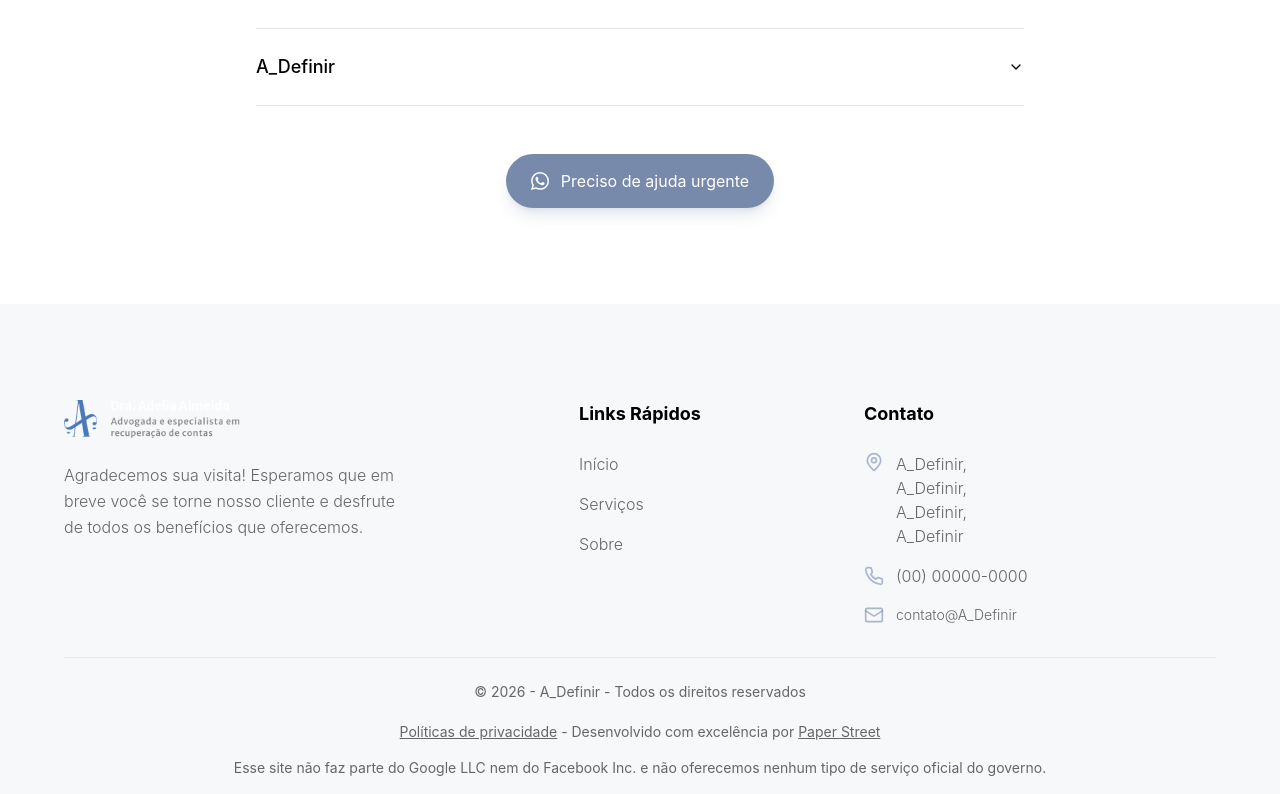
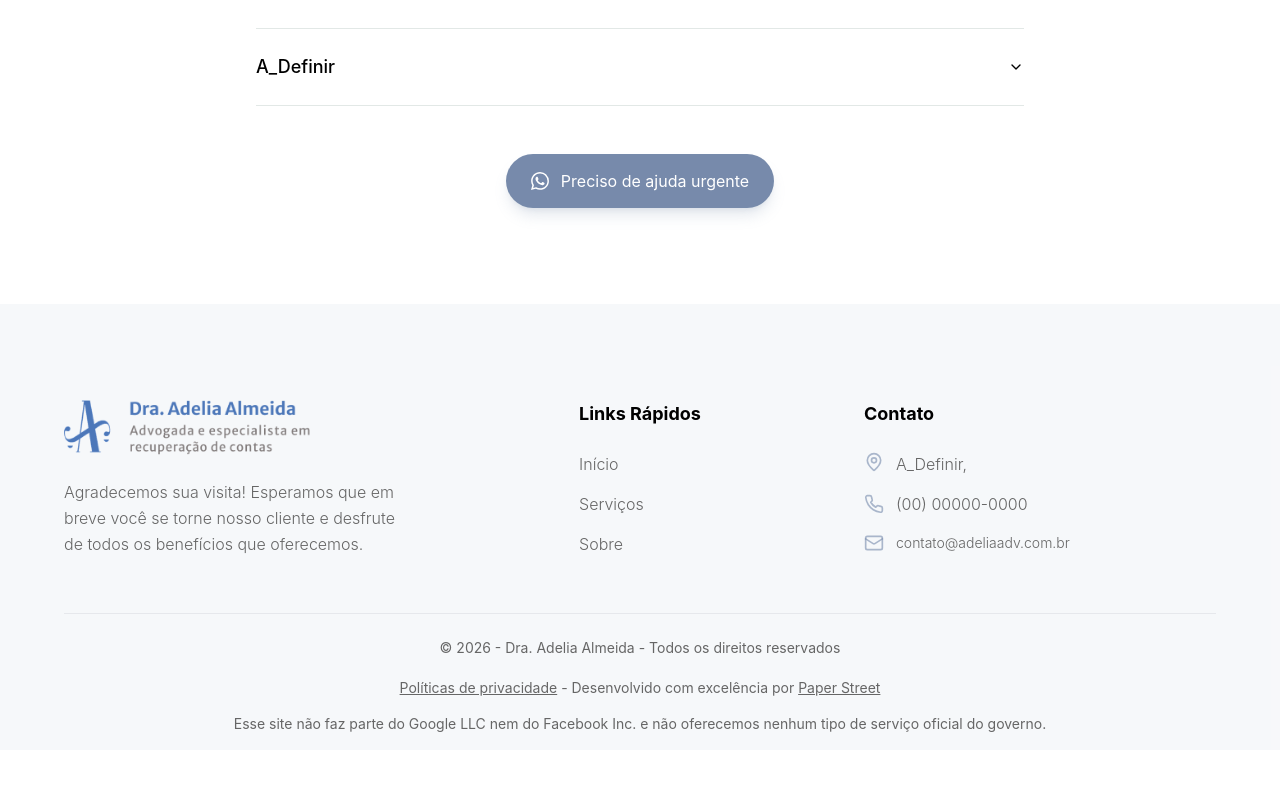
Before and after one commit to Paper-Street-Softwares/Template-Unico, a React (Vite) app: page /#home in a window 1280 px wide. Shown: the part 7001-7795 px from the top of the page. After the commit the page ends 7751 px from the top, so only its background shows below. Built offline with nearby package versions, Linux system fonts and the light colour scheme.

Commit message:
fix: Infos

```diff
--- a/index.html
+++ b/index.html
@@ -6,9 +6,38 @@
 
     <link rel="stylesheet" href="./src/index.css" />
 
-    <title>A_Definir</title>
-    <meta name="description" content="A_Definir" />
-    <meta name="keywords" content="A_Definir" />
+    <title>
+      Advogada Especialista em Recuperação de Contas Digitais | Dra. Adelia
+      Almeida RJ e SP
+    </title>
+    <meta
+      name="description"
+      content="Atuação jurídica na recuperação de contas do Instagram, Facebook e WhatsApp invadidas ou suspensas. Dra. Adelia Almeida atua no RJ e SP com foco em proteção de negócios e perfis digitais."
+    />
+    <meta
+      name="keywords"
+      content="Advogada recuperação de conta Instagram,
+Recuperação de conta Instagram RJ,
+Recuperação de conta Instagram SP,
+Advogada conta suspensa Instagram,
+Recuperar conta Facebook invadida,
+Recuperação de WhatsApp invadido,
+Advogada direito digital RJ,
+Advogada direito digital SP,
+Recuperação de redes sociais advogado,
+Conta invadida Instagram advogado,
+Conta suspensa Facebook advogado,
+Dra. Adelia Almeida advogada,
+Adelia Almeida direito digital,
+Advogada redes sociais RJ,
+Advogada redes sociais SP,
+Recuperação de conta comercial Instagram,
+Conta hackeada Instagram solução jurídica,
+Bloqueio injusto Instagram advogado,
+Proteção jurídica perfil digital,
+Advogada recuperação conta online.
+"
+    />
     <link
       rel="apple-touch-icon"
       sizes="57x57"
@@ -104,18 +133,36 @@
     <meta name="msapplication-TileColor" content="#ffffff" />
     <!-- Meta tags -->
     <!-- Meta tags Open Graph (OG) para WhatsApp e Facebook -->
-    <meta property="og:title" content="A_Definir" />
-    <meta property="og:description" content="A_Definir" />
-    <meta property="og:image" content="https://A_Definir/previewIcon.png" />
-    <meta property="og:url" content="https://A_Definir/" />
+    <meta
+      property="og:title"
+      content="Advogada Especialista em Recuperação de Contas Digitais | Dra. Adelia Almeida RJ e SP"
+    />
+    <meta
+      property="og:description"
+      content="Atuação jurídica na recuperação de contas do Instagram, Facebook e WhatsApp invadidas ou suspensas. Dra. Adelia Almeida atua no RJ e SP com foco em proteção de negócios e perfis digitais."
+    />
+    <meta
+      property="og:image"
+      content="https://www.adeliaadv.com.br/previewIcon.png"
+    />
+    <meta property="og:url" content="https://www.adeliaadv.com.br/" />
     <meta property="og:type" content="website" />
 
     <!-- Meta tags do Twitter (opcional, mas recomendável) -->
     <meta name="twitter:card" content="summary_large_image" />
-    <meta name="twitter:title" content="A_Definir" />
-    <meta name="twitter:description" content="A_Definir" />
-    <meta name="twitter:image" content="https://A_Definir/previewIcon.png" />
-    <meta name="twitter:url" content="https://A_Definir/" />
+    <meta
+      name="twitter:title"
+      content="Advogada Especialista em Recuperação de Contas Digitais | Dra. Adelia Almeida RJ e SP"
+    />
+    <meta
+      name="twitter:description"
+      content="Atuação jurídica na recuperação de contas do Instagram, Facebook e WhatsApp invadidas ou suspensas. Dra. Adelia Almeida atua no RJ e SP com foco em proteção de negócios e perfis digitais."
+    />
+    <meta
+      name="twitter:image"
+      content="https://www.adeliaadv.com.br/previewIcon.png"
+    />
+    <meta name="twitter:url" content="https://www.adeliaadv.com.br/" />
   </head>
   <body>
     <div id="root"></div>
--- a/src/components/sections/FooterNovoTemplate.jsx
+++ b/src/components/sections/FooterNovoTemplate.jsx
@@ -10,6 +10,7 @@ import content from '../../content/content'
 function FooterNovoTemplate({
   mapa,
   colorMode,
+  phone,
   phoneSecond,
   expediente,
   adress,
@@ -64,7 +65,7 @@ function FooterNovoTemplate({
                 <img
                   src={content.texts.navbar.logo.img}
                   alt={content.texts.navbar.logo.alt}
-                  className="w-[50%]"
+                  className="w-[70%]"
                   width={187}
                   height={119}
                 />
@@ -152,12 +153,14 @@ function FooterNovoTemplate({
                         </span>
                       </li>
                     )}
+                    {phone && (
                       <li className="flex items-center gap-3">
                         <Phone className={`w-5 h-5 shrink-0 ${iconColor}`} />
                         <span className="font-secondFont font-light">
                           {content.texts.infos.phone}
                         </span>
                       </li>
+                    )}
                     {phoneSecond && (
                       <li className="flex items-center gap-3">
                         <Phone className={`w-5 h-5 shrink-0 ${iconColor}`} />
--- a/src/content/content.jsx
+++ b/src/content/content.jsx
@@ -31,10 +31,10 @@ import { FileText } from 'lucide-react'
 const currentYear = new Date().getFullYear()
 
 export const infos = {
-  name: 'A_Definir',
+  name: 'Dra. Adelia Almeida',
   email: 'contato', // Email desejado pelo cliente
   emailSecundario: 'A_Definir', // Email desejado pelo cliente
-  domain: 'A_Definir', // Sem "www"
+  domain: 'adeliaadv.com.br', // Sem "www"
   phone: {
     ddd: '00',
     firstPart: '00000', // Apenas os 5 primeiros números (incluindo o 9)
@@ -54,9 +54,6 @@ export const infos = {
     <div>
       {/* <p>Endereço:</p> */}
       <p>A_Definir,</p>
-      <p>A_Definir,</p>
-      <p>A_Definir,</p>
-      <p>A_Definir</p>
     </div>
   ),
   enderecoSecundario: (
--- a/src/pages/Index.jsx
+++ b/src/pages/Index.jsx
@@ -77,6 +77,7 @@ export default function Index() {
             <FooterNovoTemplate
               colorMode={colorMode}
               mapa={false}
+              phone={true}
               phoneSecond={false}
               expediente={false}
               adress={true}
```
Also changed, not shown: public/robots.txt, src/assets/imgs/logo/logo.webp, 1 other file (tests, documents, lock files or other folders). Lines whose indentation alone changed are shown as unchanged.
